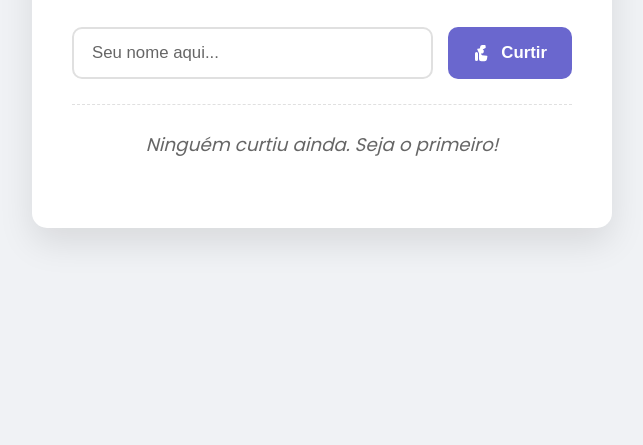
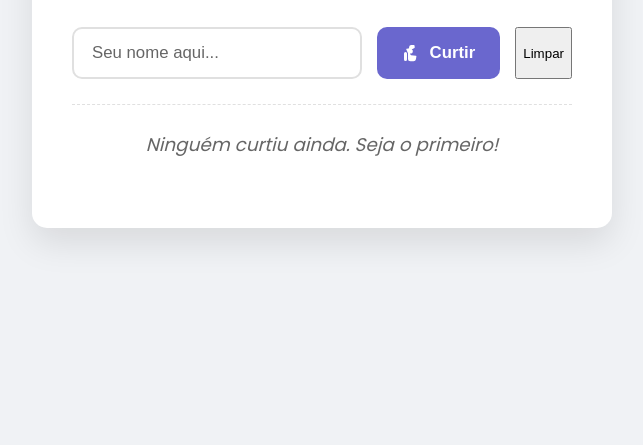
Before and after one commit to leirioli/javascript-desenvolve, a plain HTML site: page modulo 6 - 2/index.html in a window 1280 px wide. Shown: the part 355-800 px from the top of the page, without its empty margins (318-961 px from the left). Drawn offline with Linux system fonts and the light colour scheme.

Commit message:
Add 'Clear' button to like input section
Added a 'Clear' button to the input group.

```diff
--- a/modulo 6 - 2/index.html
+++ b/modulo 6 - 2/index.html
@@ -33,6 +33,7 @@
           </svg>
           Curtir
         </button>
+        <button id="btnLimpar">Limpar</button>
       </div>
 
       <p id="likesDisplay"></p>
```
